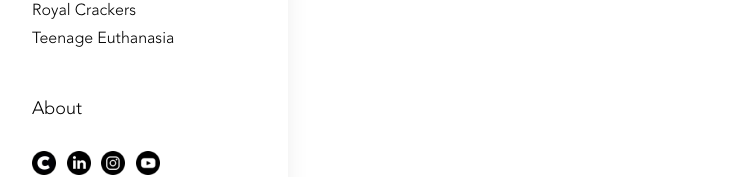
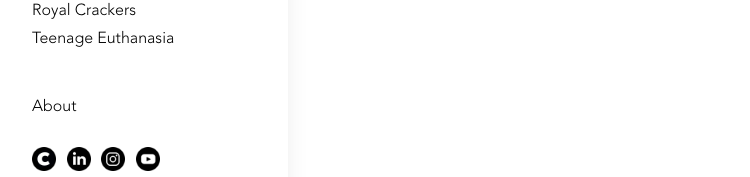
Before and after one commit to SekuOnline/ESA_Portfolio, a Next.js app: page / in a window 1280 px wide. Shown: the part 441-618 px from the top of the page, without its empty margins (48-798 px from the left). Built offline with nearby package versions, Linux system fonts and the light colour scheme.

Commit message:
Minor font-size changes, added min-width to Title button

```diff
--- a/src/app/components/verticalnav.js
+++ b/src/app/components/verticalnav.js
@@ -70,7 +70,7 @@
         <NavHeader title="PROJECTS" contentArray={projects} />
         <Link
           href="/About"
-          className="text-lg text-black pt-4 font-regular hover:text-EmmaHlPurple"
+          className=" text-black pt-4 font-regular hover:text-EmmaHlPurple"
         >
           About
         </Link>
@@ -148,7 +148,7 @@
             data-name="Layer 2"
             xmlns="http://www.w3.org/2000/svg"
             viewBox="0 0 7767.26 806.83"
-            className="hover:fill-EmmaPurple lg:h-28 max-mg:h-20 z-50 max-w-96 "
+            className="hover:fill-EmmaPurple lg:h-28 max-mg:h-20 z-50 max-w-96 min-w-20"
           >
             <g id="Layer_1-2" data-name="Layer 1">
               <g>
```
